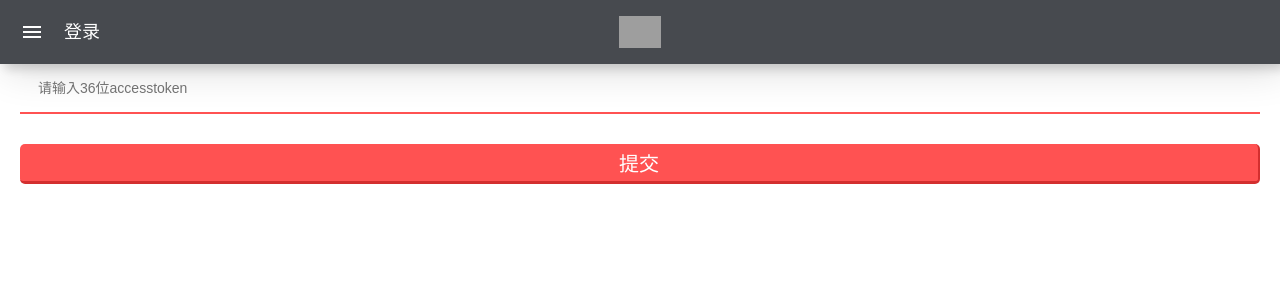
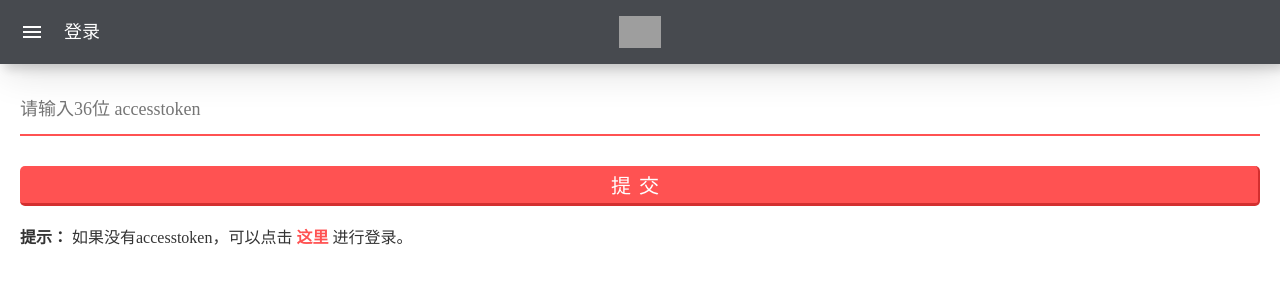
Before and after one commit to duxingyu/vue2-cnodejs, a Vue app: page /login in a window 1280 px wide. Shown: the top 300 px of the page. Built offline with nearby package versions, Linux system fonts and the light colour scheme; grey boxes are pictures that could not be loaded.

Commit message:
优化登录页，加入临时用户直接登录

```diff
--- a/src/pages/appLogin.vue
+++ b/src/pages/appLogin.vue
@@ -1,19 +1,20 @@
 <template>
+<!-- 登录页 -->
 <div class="m-login">
   <app-header title="登录"></app-header>
   <input
-    class="inp"
     type="text"
-    autofocus
-    placeholder="请输入36位accesstoken"
-    @keyup.enter="post"
+    v-focus
+    placeholder="请输入36位 accesstoken"
+    @keyup.enter="post(token)"
     v-model="token">
-  <button
-    type="button"
-    class="submit"
-    @click="post">
-    提交
-  </button>
+  <button type="button" class="submit" @click="post(token)">提交</button>
+  <p class="tip">
+    <span>提示：</span>
+    如果没有accesstoken，可以点击
+    <a @click.prevent="post(defaultToken)">这里</a>
+    进行登录。
+  </p>
   <app-prompt
     :show="prompt"
     :text="promptText"
@@ -31,6 +32,7 @@ export default {
   data() {
     return {
       token: '',
+      defaultToken: 'aabc3938-ad2f-40c4-aa7c-d4f36181b62a',
       prompt: false,
       promptText: '',
     };
@@ -40,39 +42,52 @@ export default {
     appPrompt,
   },
   created() {
+    // 当用户已经登录，跳转到用户信息页面
     const user = this.$store.store.state.user;
     if (user) {
       this.$router.replace(`/user/${user.loginname}`);
     }
   },
+  // 自动获取焦点，autofocus不清楚为什么不管用
+  directives: {
+    focus: {
+      inserted(el) {
+        el.focus();
+      },
+    },
+  },
   methods: {
     hide() {
       this.prompt = false;
     },
-    post() {
-      if (this.token.length !== 36) {
-        this.promptText = '请输入36位accesstoken';
+    setUser(userInfo) {
+      this.$store.store.commit('setUser', userInfo);
+
+      // 如果使用的是defaultToken，选择sessionStorage，否则为localStorage
+      const storage = window[userInfo.token === this.defaultToken ? 'sessionStorage' : 'localStorage'];
+      if (storage) {
+        storage.setItem('user', JSON.stringify(userInfo));
+      }
+      this.$router.go(-1);
+    },
+    post(accesstoken) {
+      const token = accesstoken.trim();
+      if (token.length !== 36) {
+        this.promptText = '请输入36位 accesstoken';
         this.prompt = true;
         return;
       }
       this.$http
-        .post('https://cnodejs.org/api/v1/accesstoken', {
-          accesstoken: this.token,
-        })
+        .post('https://cnodejs.org/api/v1/accesstoken', { accesstoken: token })
         .then(res => {
+          const data = res.data;
           const user = {
-            token: this.token,
-            loginname: res.data.loginname,
-            id: res.data.id,
-            avatar_url: res.data.avatar_url,
+            token,
+            loginname: data.loginname,
+            id: data.id,
+            avatar_url: data.avatar_url,
           };
-          this.$store.store.commit('setUser', user);
-
-          const storage = window.localStorage;
-          if (storage) {
-            storage.setItem('user', JSON.stringify(user));
-          }
-          this.$router.go(-1);
+          this.setUser(user);
         })
         .catch(err => error(err, this));
     },
@@ -84,41 +99,48 @@ export default {
 @import '../assets/mixin';
 
 .m-login {
-  background: #fff;
-  margin: 40px 20px;
-  .inp {
+  margin: 84px 20px;
+  input {
     border: none;
     width: 100%;
-    height: 50px;
-    padding: 18px;
-    font-size: 14px;
+    font: 18px/50px $ff;
     border-bottom: 2px solid $re;
     margin-bottom: 30px;
-    background: #fff;
-    border-radius: 10px 10px 0 0;
-    &:focus {
-      background: #fff;
-    }
+    caret-color: $re;
   }
   .submit {
-    width: 100%;
-    height: 40px;
+    @include wh(100%, 40px);
     background: $re;
     color: #fff;
     border: none;
     border-right: 2px solid #d32f2f;
     border-bottom: 3px solid #d32f2f;
     border-radius: 5px;
-    font: 20px/2 SimHei;
+    font: 20px/2 $ff;
+    letter-spacing: 8px;
     &:hover {
       opacity: 0.9;
+    }
+  }
+  .tip {
+    font: 16px/24px $ff;
+    margin-top: 20px;
+    a {
+      color: $re;
+      &:hover {
+        text-decoration: underline;
+      }
+    }
+    span,
+    a {
+      font-weight: bold;
     }
   }
 }
 @media all and (max-width: 800px) {
   .m-login {
     margin: 10px;
-    .inp {
+    input {
       margin-bottom: 20px;
     }
   }
```
